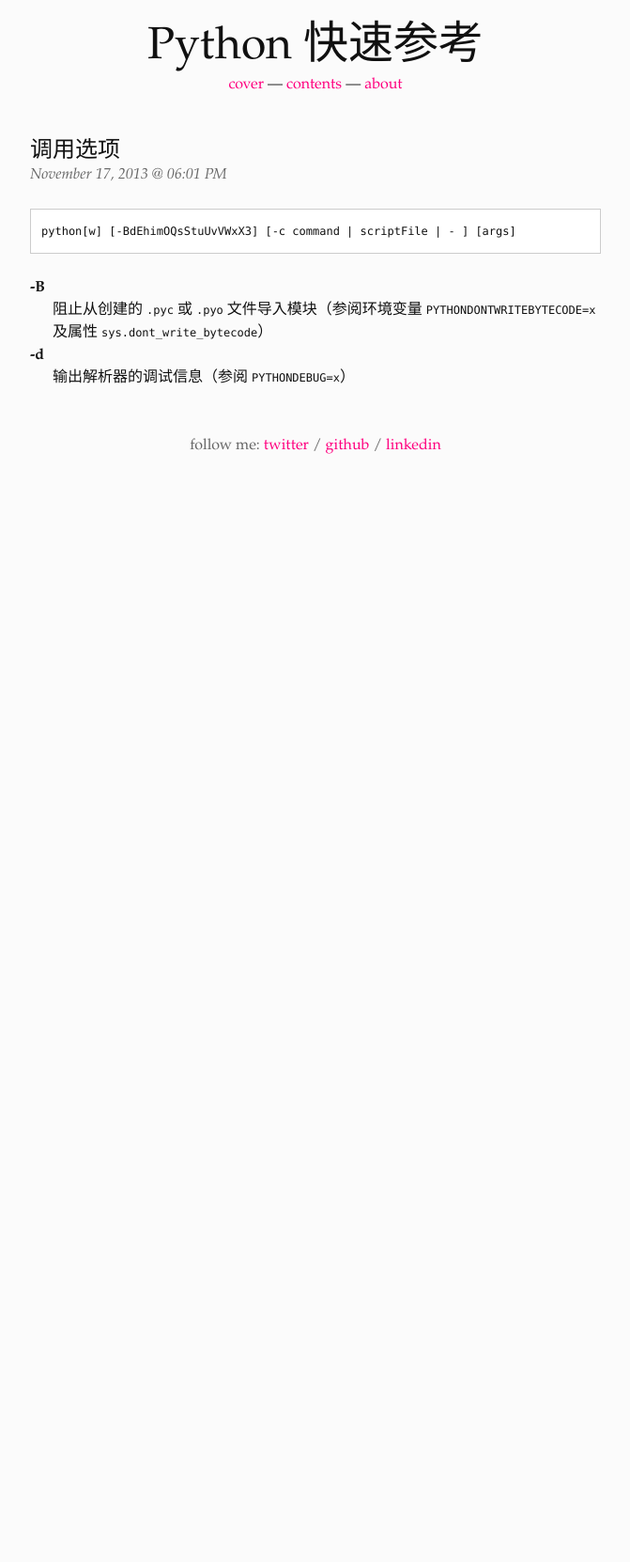
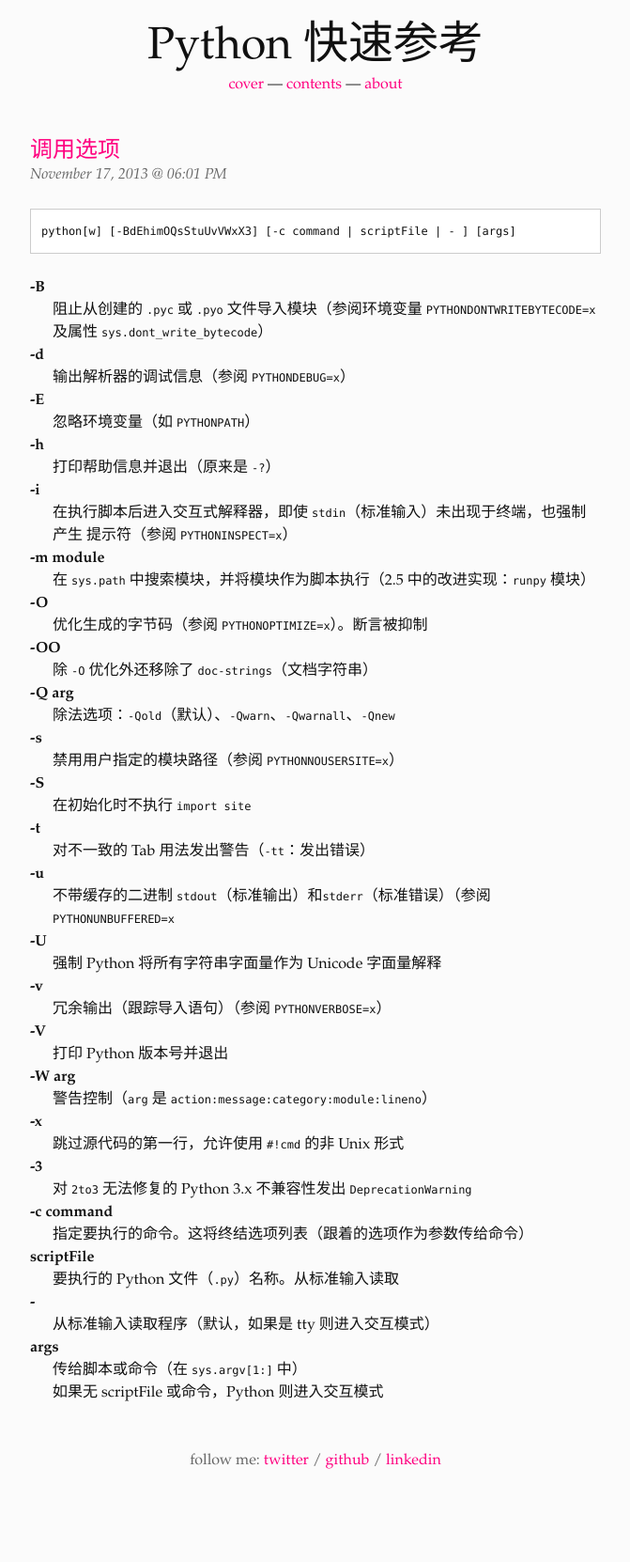
Before and after one commit to xuxiaodong/quick-reference.py, a Jekyll site: the page built from _posts/2013-11-17-invocation-options.markdown, in a window 1280 px wide. Shown: the whole page at 94% size, without its empty margins (304-975 px from the left). Built offline with Jekyll 4.4.1, drawn with Linux system fonts in a browser that asks for light colours; before the commit the page ends 900 px from its top, so only the background shows below that.

Commit message:
Update post: invocation options

```diff
--- a/_posts/2013-11-17-invocation-options.markdown
+++ b/_posts/2013-11-17-invocation-options.markdown
@@ -2,14 +2,83 @@
 layout: post
 title: 调用选项
 date: 2013-11-17 18:01
-post-link:
+post-link: http://rgruet.free.fr/PQR27/PQR2.7.html#Invocation
 ---
 
     python[w] [-BdEhimOQsStuUvVWxX3] [-c command | scriptFile | - ] [args]
 
 -B
 : 阻止从创建的 `.pyc` 或 `.pyo` 文件导入模块（参阅环境变量
-`PYTHONDONTWRITEBYTECODE=x` 及属性 `sys.dont_write_bytecode`）
+  `PYTHONDONTWRITEBYTECODE=x` 及属性 `sys.dont_write_bytecode`）
 
 -d
 : 输出解析器的调试信息（参阅 `PYTHONDEBUG=x`）
+
+-E
+: 忽略环境变量（如 `PYTHONPATH`）
+
+-h
+: 打印帮助信息并退出（原来是 `-?`）
+
+-i
+: 在执行脚本后进入交互式解释器，即使 `stdin`（标准输入）未出现于终端，也强制产生
+  提示符（参阅 `PYTHONINSPECT=x`）
+
+-m module
+: 在 `sys.path` 中搜索模块，并将模块作为脚本执行（2.5 中的改进实现：`runpy`
+  模块）
+
+-O
+: 优化生成的字节码（参阅 `PYTHONOPTIMIZE=x`）。断言被抑制
+
+-OO
+: 除 `-O` 优化外还移除了 `doc-strings`（文档字符串）
+
+-Q arg
+: 除法选项：`-Qold`（默认）、`-Qwarn`、`-Qwarnall`、`-Qnew`
+
+-s
+: 禁用用户指定的模块路径（参阅 `PYTHONNOUSERSITE=x`）
+
+-S
+: 在初始化时不执行 `import site`
+
+-t
+: 对不一致的 Tab 用法发出警告（`-tt`：发出错误）
+
+-u
+: 不带缓存的二进制 `stdout`（标准输出）和`stderr`（标准错误）（参阅
+  `PYTHONUNBUFFERED=x`
+
+-U
+: 强制 Python 将所有字符串字面量作为 Unicode 字面量解释
+
+-v
+: 冗余输出（跟踪导入语句）（参阅 `PYTHONVERBOSE=x`）
+
+-V
+: 打印 Python 版本号并退出
+
+-W arg
+: 警告控制（`arg` 是 `action:message:category:module:lineno`）
+
+-x
+: 跳过源代码的第一行，允许使用 `#!cmd` 的非 Unix 形式
+
+-3
+: 对 `2to3` 无法修复的 Python 3.x 不兼容性发出 `DeprecationWarning`
+
+-c command
+: 指定要执行的命令。这将终结选项列表（跟着的选项作为参数传给命令）
+
+scriptFile
+: 要执行的 Python 文件（`.py`）名称。从标准输入读取
+
+-
+: 从标准输入读取程序（默认，如果是 tty 则进入交互模式）
+
+args
+: 传给脚本或命令（在 `sys.argv[1:]` 中）
+
+
+: 如果无 scriptFile 或命令，Python 则进入交互模式
```
